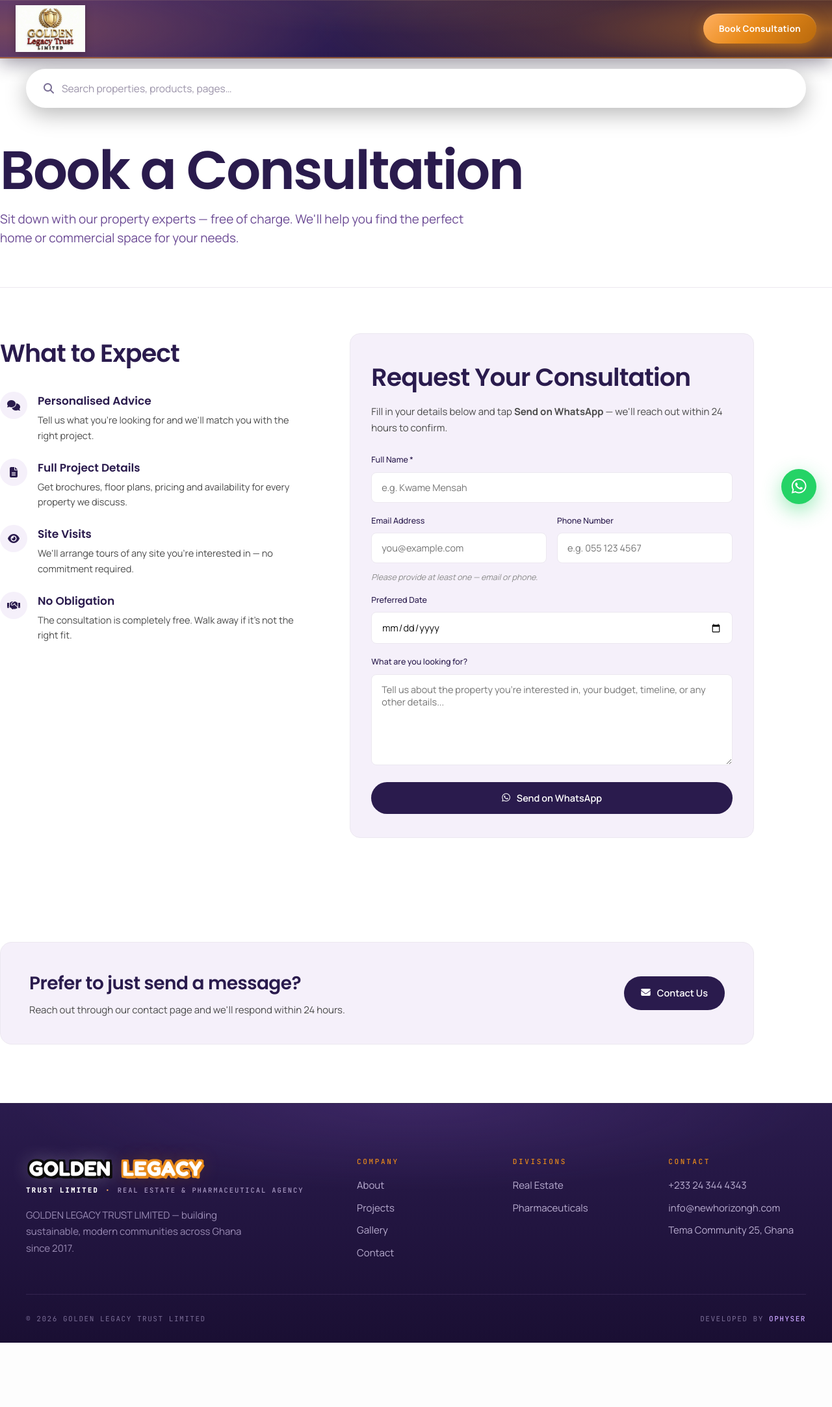
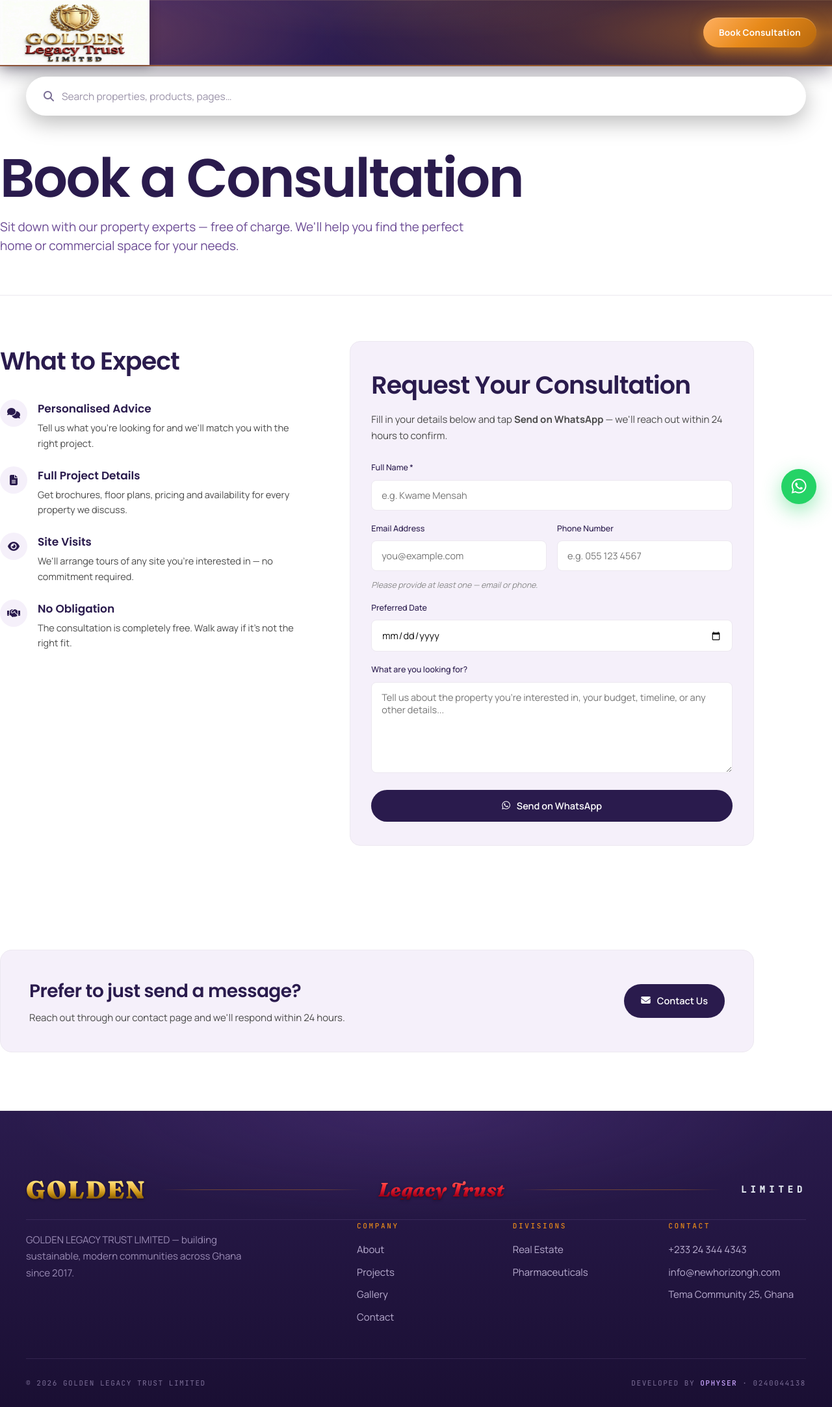
Before and after one commit to klinsmanagyekum334-bot/New-Horizon, a Flask app: page /book in a window 1280 px wide. Shown: the whole page at 65% size. Before the commit the page ends 2067 px from the top, so only its background shows below. Run offline with Flask 3, Linux system fonts and the light colour scheme; data that the repository does not hold is empty.

Commit message:
Update base.html

```diff
--- a/templates/base.html
+++ b/templates/base.html
@@ -3,7 +3,7 @@
 <head>
   <meta charset="utf-8">
   <meta name="viewport" content="width=device-width, initial-scale=1">
-  <title>{% block title %}{{ site.brand_name or "New Horizon Coopers Limited" }}{% endblock %}</title>
+  <title>{% block title %}{{ site.brand_name or "Golden Legacy Trust Limited" }}{% endblock %}</title>
 
   <link rel="preconnect" href="https://fonts.googleapis.com">
   <link rel="preconnect" href="https://fonts.gstatic.com" crossorigin>
@@ -13,50 +13,140 @@
 
   <style>
     /* ═══════════════════════════════════════════════════════
-       HEADER LAYOUT — Reduced Height
+       HEADER LAYOUT — logo pinned to left edge
        ═══════════════════════════════════════════════════════ */
     .nh-header-inner {
+      display: flex;
       justify-content: space-between !important;
+      align-items: center;
       position: relative;
-      padding: 8px 24px !important;
+      padding: 0 24px 0 0 !important;
       min-height: 0;
     }
 
-    /* ═══════════════════════════════════════════════════════
-       LOGO BLOCK — image logo
-       ═══════════════════════════════════════════════════════ */
     .nh-golden-logo {
       display: flex;
       align-items: center;
-      justify-content: center;
-      line-height: 1;
+      justify-content: flex-start;
+      line-height: 0;
       text-decoration: none;
       flex: 0 0 auto;
+      margin: 0;
+      padding: 0;
     }
 
     .nh-golden-logo img {
       display: block;
-      height: 72px;
-      width: auto;
-      max-width: 320px;
-      object-fit: contain;
-      filter: drop-shadow(0 2px 6px rgba(0,0,0,0.25));
+      height: 100px;
+      width: 230px;
+      max-width: 55vw;
+      object-fit: fill;
+      object-position: left center;
+      margin: 0;
+      padding: 0;
+      filter: drop-shadow(0 2px 8px rgba(0,0,0,0.28));
+    }
+
+    /* ═══════════════════════════════════════════════════════
+       FOOTER BRAND — single-line horizontal, full width
+       ═══════════════════════════════════════════════════════ */
+    .nh-footer-brandline {
+      display: flex;
+      align-items: center;
+      justify-content: space-between;
+      gap: 24px;
+      width: 100%;
+      padding: 22px 0 26px;
+      border-bottom: 1px solid rgba(180,150,220,0.14);
+      flex-wrap: wrap;
+    }
+
+    .nh-footer-brandline .bl-golden {
+      font-family: 'Fraunces', 'Bodoni Moda', Georgia, serif;
+      font-weight: 900;
+      font-size: clamp(26px, 3.2vw, 38px);
+      letter-spacing: 0.05em;
+      line-height: 1;
+      background: linear-gradient(
+        to bottom,
+        #FFF3A0 0%,
+        #FFD86B 22%,
+        #E8B33C 45%,
+        #B8860B 68%,
+        #8A5A0B 85%,
+        #5A3A05 100%
+      );
+      -webkit-background-clip: text;
+      background-clip: text;
+      -webkit-text-fill-color: transparent;
+      color: transparent;
+      filter: drop-shadow(0 1px 2px rgba(0,0,0,0.4));
+      white-space: nowrap;
+    }
+
+    .nh-footer-brandline .bl-line {
+      flex: 1 1 auto;
+      height: 1px;
+      background: linear-gradient(
+        90deg,
+        transparent 0%,
+        rgba(232,138,26,0.35) 20%,
+        rgba(232,138,26,0.35) 80%,
+        transparent 100%
+      );
+      min-width: 20px;
+    }
+
+    .nh-footer-brandline .bl-legacy {
+      font-family: 'Fraunces', 'Bodoni Moda', Georgia, serif;
+      font-weight: 900;
+      font-style: italic;
+      font-size: clamp(20px, 2.4vw, 30px);
+      letter-spacing: 0.01em;
+      line-height: 1;
+      background: linear-gradient(
+        to bottom,
+        #FF7A7A 0%,
+        #FF3B3B 22%,
+        #E11D2E 48%,
+        #A50018 78%,
+        #5A0010 100%
+      );
+      -webkit-background-clip: text;
+      background-clip: text;
+      -webkit-text-fill-color: transparent;
+      color: transparent;
+      filter: drop-shadow(0 1px 2px rgba(0,0,0,0.4));
+      white-space: nowrap;
+    }
+
+    .nh-footer-brandline .bl-limited {
+      font-family: 'JetBrains Mono', monospace;
+      font-weight: 700;
+      font-size: clamp(11px, 1.1vw, 14px);
+      letter-spacing: 0.42em;
+      color: #E2E8F0;
+      padding-left: 0.42em;
+      white-space: nowrap;
     }
 
     /* ═══════════════════════════════════════════════════════
        RESPONSIVE
        ═══════════════════════════════════════════════════════ */
     @media (max-width: 1100px) {
-      .nh-header-inner { padding: 6px 20px !important; }
-      .nh-golden-logo img { height: 62px; max-width: 260px; }
+      .nh-header-inner { padding: 0 20px 0 0 !important; }
+      .nh-golden-logo img { height: 86px; width: 200px; max-width: 55vw; }
     }
     @media (max-width: 900px) {
-      .nh-header-inner { padding: 6px 16px !important; }
-      .nh-golden-logo img { height: 54px; max-width: 220px; }
+      .nh-header-inner { padding: 0 16px 0 0 !important; }
+      .nh-golden-logo img { height: 74px; width: 170px; max-width: 60vw; }
+      .nh-footer-brandline { gap: 16px; padding: 18px 0 22px; }
     }
     @media (max-width: 480px) {
-      .nh-header-inner { padding: 4px 12px !important; }
-      .nh-golden-logo img { height: 46px; max-width: 180px; }
+      .nh-header-inner { padding: 0 12px 0 0 !important; }
+      .nh-golden-logo img { height: 62px; width: 140px; max-width: 65vw; }
+      .nh-footer-brandline { gap: 10px; padding: 16px 0 20px; }
+      .nh-footer-brandline .bl-limited { letter-spacing: 0.32em; padding-left: 0.32em; }
     }
   </style>
 </head>
@@ -68,10 +158,9 @@
 <header class="nh-header {% block header_class %}{% endblock %}">
   <div class="nh-header-inner">
 
-    <!-- ═══════ LOGO (image) ═══════ -->
-    <a href="{{ url_for('index') }}" class="nh-golden-logo" aria-label="{{ site.brand_name or 'New Horizon Coopers Limited' }}">
+    <a href="{{ url_for('index') }}" class="nh-golden-logo" aria-label="{{ site.brand_name or 'Golden Legacy Trust Limited' }}">
       <img src="{{ url_for('static', filename='uploads/horizon1.jpg') }}"
-           alt="{{ site.brand_name or 'New Horizon Coopers Limited' }}">
+           alt="{{ site.brand_name or 'Golden Legacy Trust Limited' }}">
     </a>
 
     <nav class="nh-nav-bar" aria-label="Primary">
@@ -93,9 +182,6 @@
 
   </div>
 
-  <!-- ═══════════════════════════════════════════════════════
-       SEARCH BAR
-       ═══════════════════════════════════════════════════════ -->
   <div class="nh-search-bar" id="searchBar">
     <div class="nh-search-bar-wrap">
 
@@ -150,21 +236,19 @@
 <footer class="nh-footer">
   <div class="nh-container">
 
+    <!-- ═══════ SINGLE-LINE BRAND MARK (full width) ═══════ -->
+    <div class="nh-footer-brandline" aria-label="Golden Legacy Trust Limited">
+      <span class="bl-golden">GOLDEN</span>
+      <span class="bl-line" aria-hidden="true"></span>
+      <span class="bl-legacy">Legacy Trust</span>
+      <span class="bl-line" aria-hidden="true"></span>
+      <span class="bl-limited">LIMITED</span>
+    </div>
+
     <div class="nh-footer-top">
       <div class="nh-footer-brand">
-        <div class="nh-logo nh-logo-lg">
-          <span class="nh-logo-words">
-            <span class="nh-logo-word nh-logo-new">{{ site.brand_new or "NEW" }}</span>
-            <span class="nh-logo-word nh-logo-horizon">{{ site.brand_horizon or "HORIZON" }}</span>
-          </span>
-          <span class="nh-logo-meta nh-logo-meta-light">
-            <span class="nh-logo-coopers">{{ site.brand_coopers or "Coopers Limited" }}</span>
-            <span class="nh-logo-dot">·</span>
-            <span class="nh-logo-tagline">{{ site.brand_tagline or "Real Estate & Pharmaceutical Agency" }}</span>
-          </span>
-        </div>
         <p class="nh-footer-blurb">
-          {{ site.footer_blurb or "New Horizon Coopers Limited — building sustainable, modern communities across Ghana since 2017." }}
+          {{ site.footer_blurb or "Golden Legacy Trust Limited — building sustainable, modern communities across Ghana since 2017." }}
         </p>
       </div>
 
@@ -191,8 +275,8 @@
     </div>
 
     <div class="nh-footer-bottom">
-      <span>{{ site.footer_copyright or "© 2026 New Horizon Coopers Limited" }}</span>
-      <span>Developed by <strong>Ophyser</strong></span>
+      <span>{{ site.footer_copyright or "© 2026 Golden Legacy Trust Limited" }}</span>
+      <span>Developed by <strong>Ophyser</strong> · <a href="tel:0240044138" style="color:inherit;text-decoration:none;">0240044138</a></span>
     </div>
 
   </div>
@@ -201,7 +285,7 @@
 <!-- ═══════════════════════════════════════════════════════
      FLOATING WHATSAPP
      ═══════════════════════════════════════════════════════ -->
-<a href="https://wa.me/{{ site.contact_whatsapp_num or '233243444343' }}?text={{ 'Hello New Horizon!' | urlencode }}"
+<a href="https://wa.me/{{ site.contact_whatsapp_num or '233243444343' }}?text={{ 'Hello Golden Legacy Trust!' | urlencode }}"
    target="_blank" rel="noopener" class="nh-wa" aria-label="WhatsApp">
   <i class="fa-brands fa-whatsapp"></i>
 </a>
```
